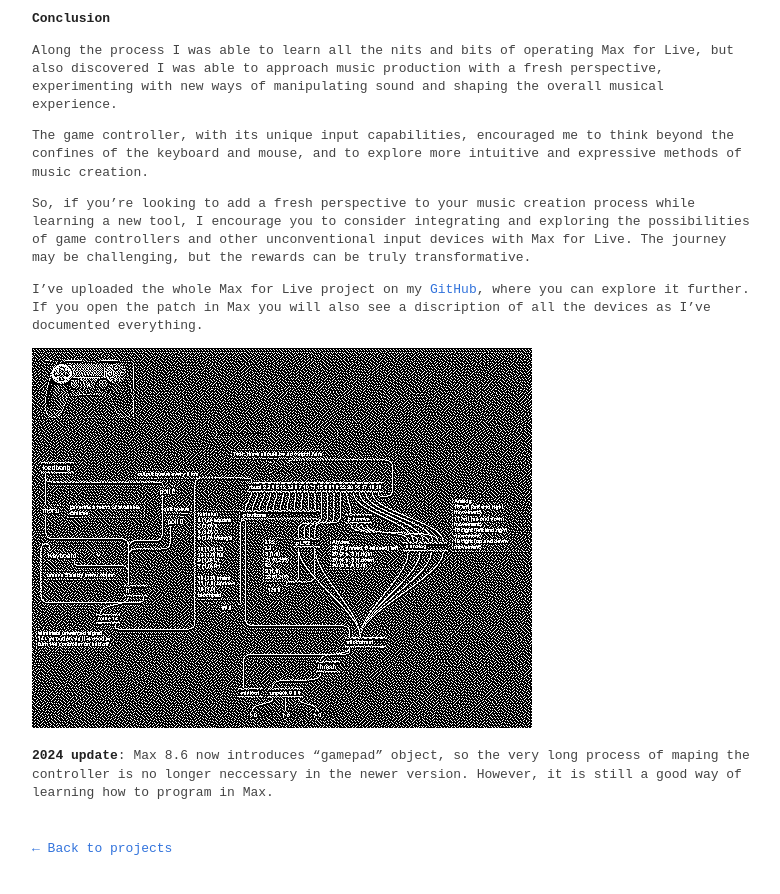
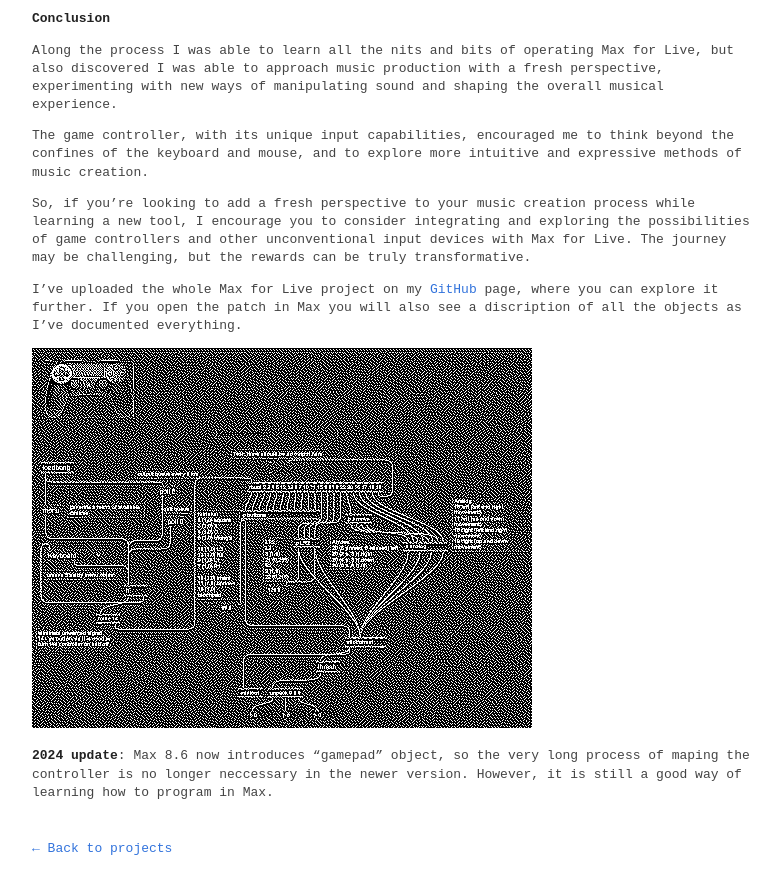
Before and after one commit to matis-io/matis-io.github.io, a Jekyll site: the page built from _posts/2019-09-04-Gamepad_as_Instrument.md, in a window 1280 px wide and 900 px high, scrolled down 2464 px. Shown: the top 894 px of the window, without its empty margins (248-1028 px from the left). Built offline with Jekyll 4.4.1, drawn with Linux system fonts in a browser that asks for light colours.

Commit message:
page edits

```diff
--- a/_posts/2019-09-04-Gamepad_as_Instrument.md
+++ b/_posts/2019-09-04-Gamepad_as_Instrument.md
@@ -43,7 +43,7 @@ The game controller, with its unique input capabilities, encouraged me to think
 
 So, if you're looking to add a fresh perspective to your music creation process while learning a new tool, I encourage you to consider integrating and exploring the possibilities of game controllers and other unconventional input devices with Max for Live. The journey may be challenging, but the rewards can be truly transformative.
 
-I've uploaded the whole Max for Live project on my [GitHub](https://github.com/matis-io/MdCR){:target="\_blank"}, where you can explore it further. If you open the patch in Max you will also see a discription of all the devices as I've documented everything.
+I've uploaded the whole Max for Live project on my [GitHub](https://github.com/matis-io/MdCR){:target="\_blank"} page, where you can explore it further. If you open the patch in Max you will also see a discription of all the objects as I've documented everything.
 
 ![DualShock Controller](/images/MaxDeviceFull.png)
 
```
Also changed, not shown: _posts/2023-01-11-Revamping_My_Music_Library.md (+1 -1 lines).
